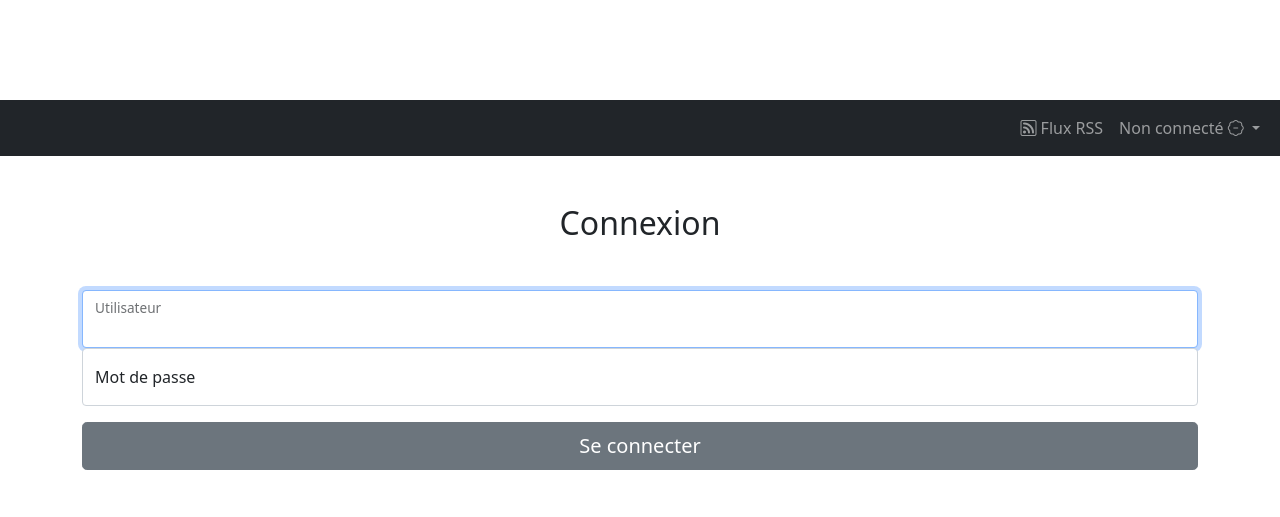
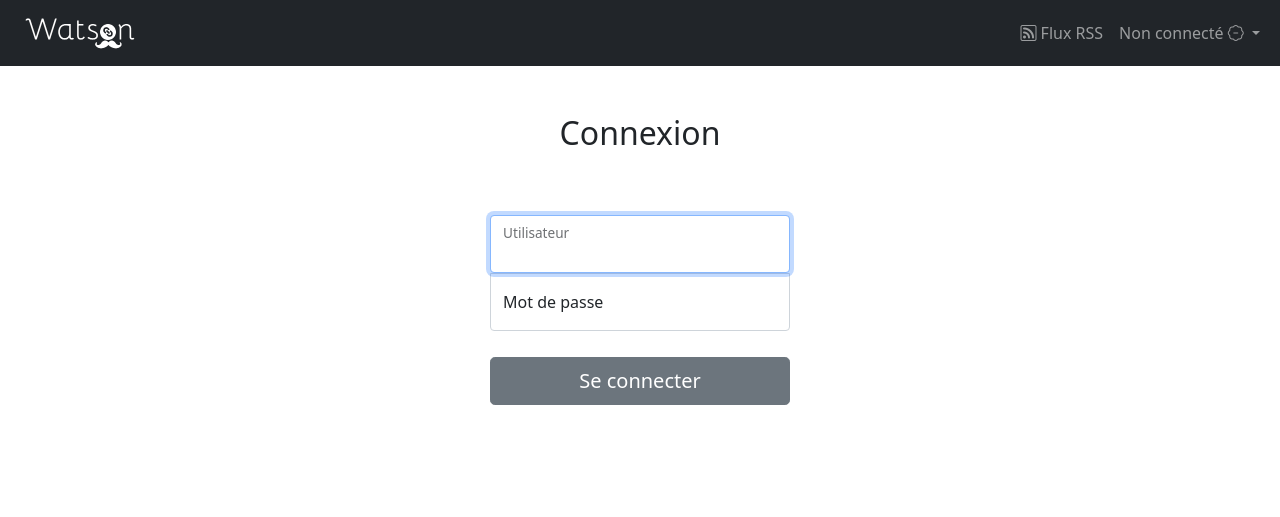
Before and after one commit to MartialEscudero/UE3DW18-Groupe3-S4, a PHP site: template views/login.html.twig in a window 1280 px wide. Shown: the top 517 px of the page. Run offline with PHP 8.4, Linux system fonts and the light colour scheme; the template is opened without the code that fills it, so the values that code supplies are empty; some libraries are stand-ins or nearby versions.

Commit message:
new style css file

```diff
--- a/web/css/style.css
+++ b/web/css/style.css
@@ -1,34 +1,52 @@
-body {
-    padding-top: 100px;
+
+h1 {
+    font-size: 1.8rem;
 }
 
-#logo{
-	width:230px;
-	height: 0;
-	display: block;
-	overflow: hidden;
-	padding-top: 76px;
-	font-size: 0;
-	background: url("../images/logo.png") no-repeat center center;
+.card-footer {
+    background: transparent;
+    border-top: 0px;
+  }
+
+.navbar-brand {
+    position: relative;
+    background: no-repeat center/100% url("../images/logo.png");
+    width: 115px;
+    height: 50px;
+    left: 10px;
+}
+
+.link {
+    margin-top: 5rem;
+}
+
+.link .desc {
+    text-align: justify;
 }
 
 .footer {
-    border-top: 1px solid #ccc;
-    padding-top: 10px;
-    text-align: center;
-    margin-top: 30px;
+    height: 35px;
 }
 
-.articleTitle:hover, .articleTitle:focus {
-    text-decoration: none;
+.form-signin {
+    width: 100%;
+    max-width: 330px;
+    padding: 15px;
+    margin: auto;
 }
 
-.adminTable {
-    margin-top: 20px;
-    margin-bottom: 20px;
+.form-signin .form-floating:focus-within {
+    z-index: 2;
 }
 
-#errorPanel {
-    padding-top: 30px;
-    padding-bottom: 10px;
+.form-signin input[type="name"] {
+    margin-bottom: -1px;
+    border-bottom-right-radius: 0;
+    border-bottom-left-radius: 0;
 }
+
+.form-signin input[type="password"] {
+    margin-bottom: 10px;
+    border-top-left-radius: 0;
+    border-top-right-radius: 0;
+}
```
